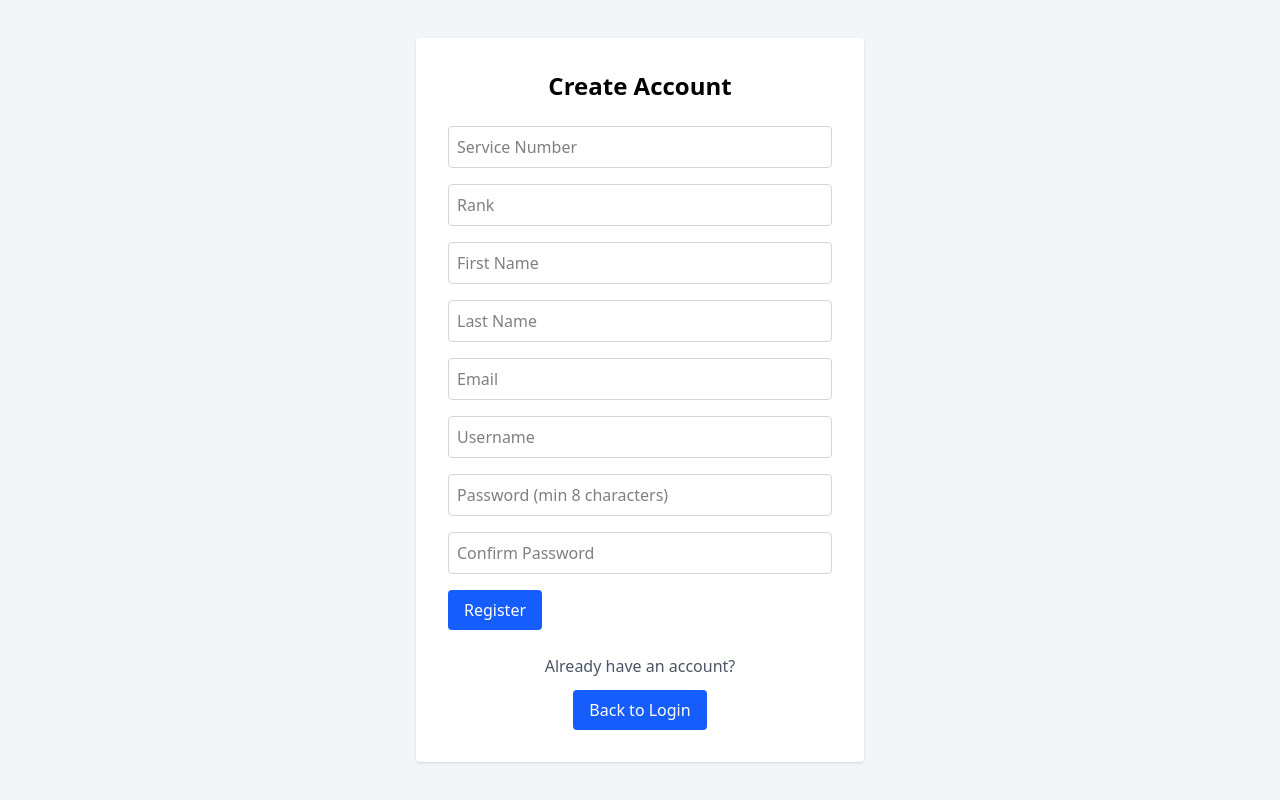
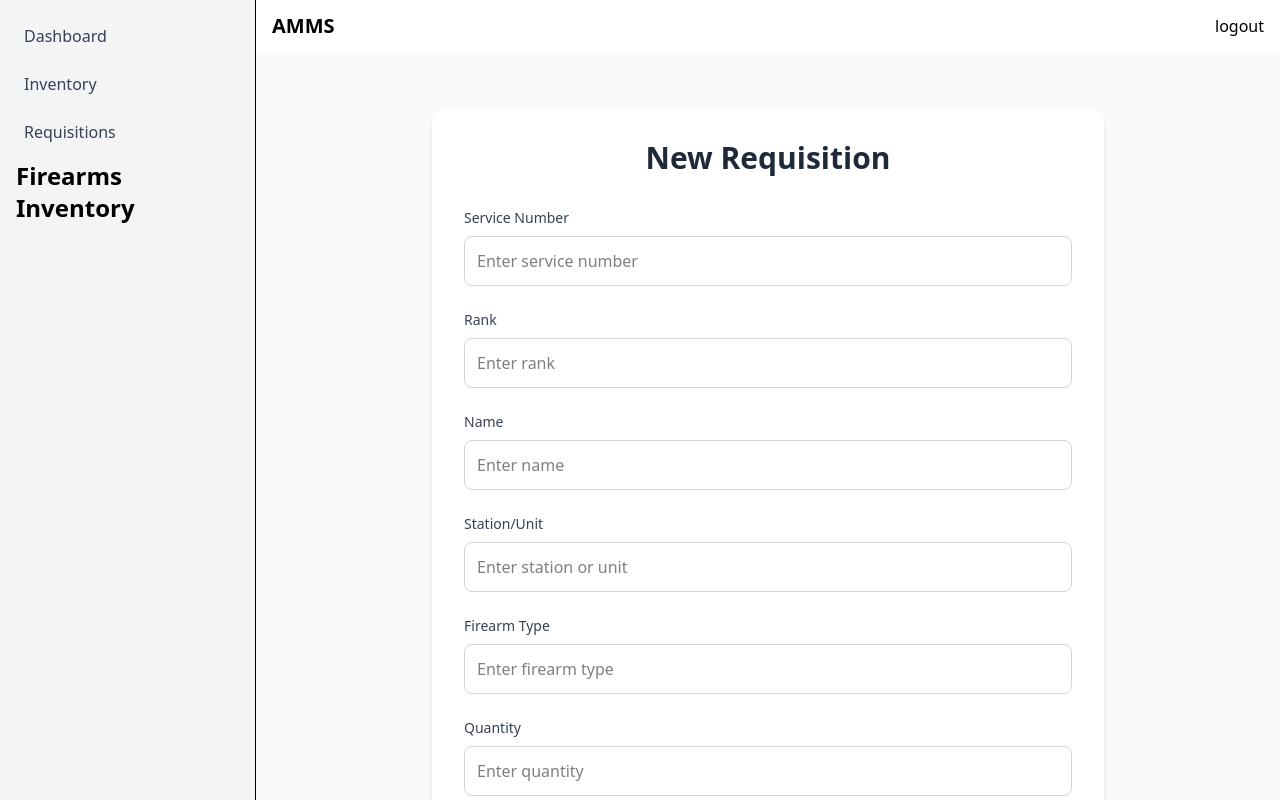
Before and after one commit to EZENGESH/amms-arms-management, a React (Vite) app in the folder frontend/: page /register in a window 1280 px wide. Built offline with nearby package versions, Linux system fonts and the light colour scheme.

Commit message:
feat: implement requisition form with input fields and submission handling

```diff
--- a/frontend/src/pages/RegisterForm.jsx
+++ b/frontend/src/pages/RegisterForm.jsx
@@ -1,113 +1,172 @@
-import React, { useState } from 'react';
-import { useNavigate } from 'react-router-dom';
-import AuthLayout from '../layouts/AuthLayout';
+import { useState } from 'react';
 import Button from '../components/Button';
-import { registerUser } from '../services/auth';
+import AdminLayout from '../layouts/AdminLayout';
+import { createRequisition } from '../services/requisitions'; // <-- Import the function
 
-export default function RegisterForm() {
-  const navigate = useNavigate();
+export default function RequisitionForm() {
   const [formData, setFormData] = useState({
     service_number: '',
     rank: '',
-    first_name: '',
-    last_name: '',
-    email: '',
-    username: '',
-    password: '',
-    confirm_password: '',
+    name: '',
+    station_unit: '',
+    firearm_type: '',
+    quantity: ''
   });
 
-  const [error, setError] = useState(null);
-  const [success, setSuccess] = useState(false);
-  const [isLoading, setIsLoading] = useState(false);
+  const [loading, setLoading] = useState(false);
+  const [message, setMessage] = useState('');
 
+  // Handle input change
   const handleChange = (e) => {
-    const { name, value } = e.target;
-    setFormData(prev => ({ ...prev, [name]: value }));
+    const { id, value } = e.target;
+    setFormData((prev) => ({
+      ...prev,
+      [id]: value
+    }));
   };
 
+  // Handle form submission
   const handleSubmit = async (e) => {
     e.preventDefault();
-    setError(null);
-    setIsLoading(true);
-
-    if (formData.password !== formData.confirm_password) {
-      setError('Passwords do not match');
-      setIsLoading(false);
-      return;
-    }
-
-    if (formData.password.length < 8) {
-      setError('Password must be at least 8 characters');
-      setIsLoading(false);
-      return;
-    }
+    setLoading(true);
+    setMessage('');
 
     try {
-      const { confirm_password, ...userData } = formData;
-      await registerUser(userData);
-      setSuccess(true);
-      setTimeout(() => navigate('/login'), 2000);
-    } catch (err) {
-      setError(err.message);
+      await createRequisition(formData); // <-- Use the imported function
+      setMessage('Requisition submitted successfully!');
+      // Reset the form
+      setFormData({
+        service_number: '',
+        rank: '',
+        name: '',
+        station_unit: '',
+        firearm_type: '',
+        quantity: ''
+      });
+    } catch (error) {
+      console.error('Error submitting requisition:', error);
+      setMessage('Failed to submit requisition.');
     } finally {
-      setIsLoading(false);
+      setLoading(false);
     }
   };
 
   return (
-    <AuthLayout>
-      <h1 className="text-2xl font-bold text-center mb-6">Create Account</h1>
+    <AdminLayout>
+      <div className="max-w-2xl mx-auto mt-10 p-8 bg-white rounded-2xl shadow-md">
+        <h1 className="text-3xl font-bold text-center mb-8 text-gray-800">New Requisition</h1>
 
-      {error && <div className="mb-4 p-3 bg-red-100 border border-red-400 text-red-700 rounded">{error}</div>}
-      {success && <div className="mb-4 p-3 bg-green-100 border border-green-400 text-green-700 rounded">
-        Registration successful! Redirecting to login...
-      </div>}
+        {message && (
+          <div className={`mb-4 text-center text-sm font-medium ${message.includes('successfully') ? 'text-green-600' : 'text-red-600'}`}>
+            {message}
+          </div>
+        )}
 
-      <form className="space-y-4" onSubmit={handleSubmit}>
-        {Object.entries(formData).map(([name, value]) => (
-          name !== 'confirm_password' && (
+        <form className="space-y-6" onSubmit={handleSubmit}>
+          {/* Service Number */}
+          <div>
+            <label htmlFor="service_number" className="block mb-2 text-sm font-medium text-gray-700">
+              Service Number
+            </label>
             <input
-              key={name}
-              className="w-full p-2 border border-gray-300 rounded focus:outline-none focus:ring-2 focus:ring-blue-500"
-              type={name === 'password' ? 'password' : name === 'email' ? 'email' : 'text'}
-              name={name}
-              placeholder={
-                name.split('_').map(w => w[0].toUpperCase() + w.slice(1)).join(' ') +
-                (name === 'password' ? ' (min 8 characters)' : '')
-              }
-              value={value}
+              type="text"
+              id="service_number"
+              value={formData.service_number}
               onChange={handleChange}
-              disabled={isLoading}
+              placeholder="Enter service number"
+              className="w-full p-3 border border-gray-300 rounded-lg focus:outline-none focus:ring-2 focus:ring-blue-500"
               required
             />
-          )
-        ))}
-        <input
-          className="w-full p-2 border border-gray-300 rounded focus:outline-none focus:ring-2 focus:ring-blue-500"
-          type="password"
-          name="confirm_password"
-          placeholder="Confirm Password"
-          value={formData.confirm_password}
-          onChange={handleChange}
-          disabled={isLoading}
-          required
-        />
-        <Button type="submit" disabled={isLoading}>
-          {isLoading ? 'Creating Account...' : 'Register'}
-        </Button>
-      </form>
+          </div>
 
-      <div className="mt-6 text-center">
-        <p className="text-gray-600 mb-3">Already have an account?</p>
-        <Button
-          onClick={() => navigate('/login')}
-          disabled={isLoading}
-          className="w-full bg-gray-500 hover:bg-gray-700"
-        >
-          Back to Login
-        </Button>
+          {/* Rank */}
+          <div>
+            <label htmlFor="rank" className="block mb-2 text-sm font-medium text-gray-700">
+              Rank
+            </label>
+            <input
+              type="text"
+              id="rank"
+              value={formData.rank}
+              onChange={handleChange}
+              placeholder="Enter rank"
+              className="w-full p-3 border border-gray-300 rounded-lg focus:outline-none focus:ring-2 focus:ring-blue-500"
+              required
+            />
+          </div>
+
+          {/* Name */}
+          <div>
+            <label htmlFor="name" className="block mb-2 text-sm font-medium text-gray-700">
+              Name
+            </label>
+            <input
+              type="text"
+              id="name"
+              value={formData.name}
+              onChange={handleChange}
+              placeholder="Enter name"
+              className="w-full p-3 border border-gray-300 rounded-lg focus:outline-none focus:ring-2 focus:ring-blue-500"
+              required
+            />
+          </div>
+
+          {/* Station/Unit */}
+          <div>
+            <label htmlFor="station_unit" className="block mb-2 text-sm font-medium text-gray-700">
+              Station/Unit
+            </label>
+            <input
+              type="text"
+              id="station_unit"
+              value={formData.station_unit}
+              onChange={handleChange}
+              placeholder="Enter station or unit"
+              className="w-full p-3 border border-gray-300 rounded-lg focus:outline-none focus:ring-2 focus:ring-blue-500"
+              required
+            />
+          </div>
+
+          {/* Firearm Type */}
+          <div>
+            <label htmlFor="firearm_type" className="block mb-2 text-sm font-medium text-gray-700">
+              Firearm Type
+            </label>
+            <input
+              type="text"
+              id="firearm_type"
+              value={formData.firearm_type}
+              onChange={handleChange}
+              placeholder="Enter firearm type"
+              className="w-full p-3 border border-gray-300 rounded-lg focus:outline-none focus:ring-2 focus:ring-blue-500"
+              required
+            />
+          </div>
+
+          {/* Quantity */}
+          <div>
+            <label htmlFor="quantity" className="block mb-2 text-sm font-medium text-gray-700">
+              Quantity
+            </label>
+            <input
+              type="number"
+              id="quantity"
+              value={formData.quantity}
+              onChange={handleChange}
+              placeholder="Enter quantity"
+              className="w-full p-3 border border-gray-300 rounded-lg focus:outline-none focus:ring-2 focus:ring-blue-500"
+              required
+            />
+          </div>
+
+          {/* Submit Button */}
+          <div className="flex justify-center">
+            <Button type="submit" disabled={loading}>
+              {loading ? 'Submitting...' : 'Submit Requisition'}
+            </Button>
+          </div>
+        </form>
       </div>
-    </AuthLayout>
+    </AdminLayout>
   );
 }
```
